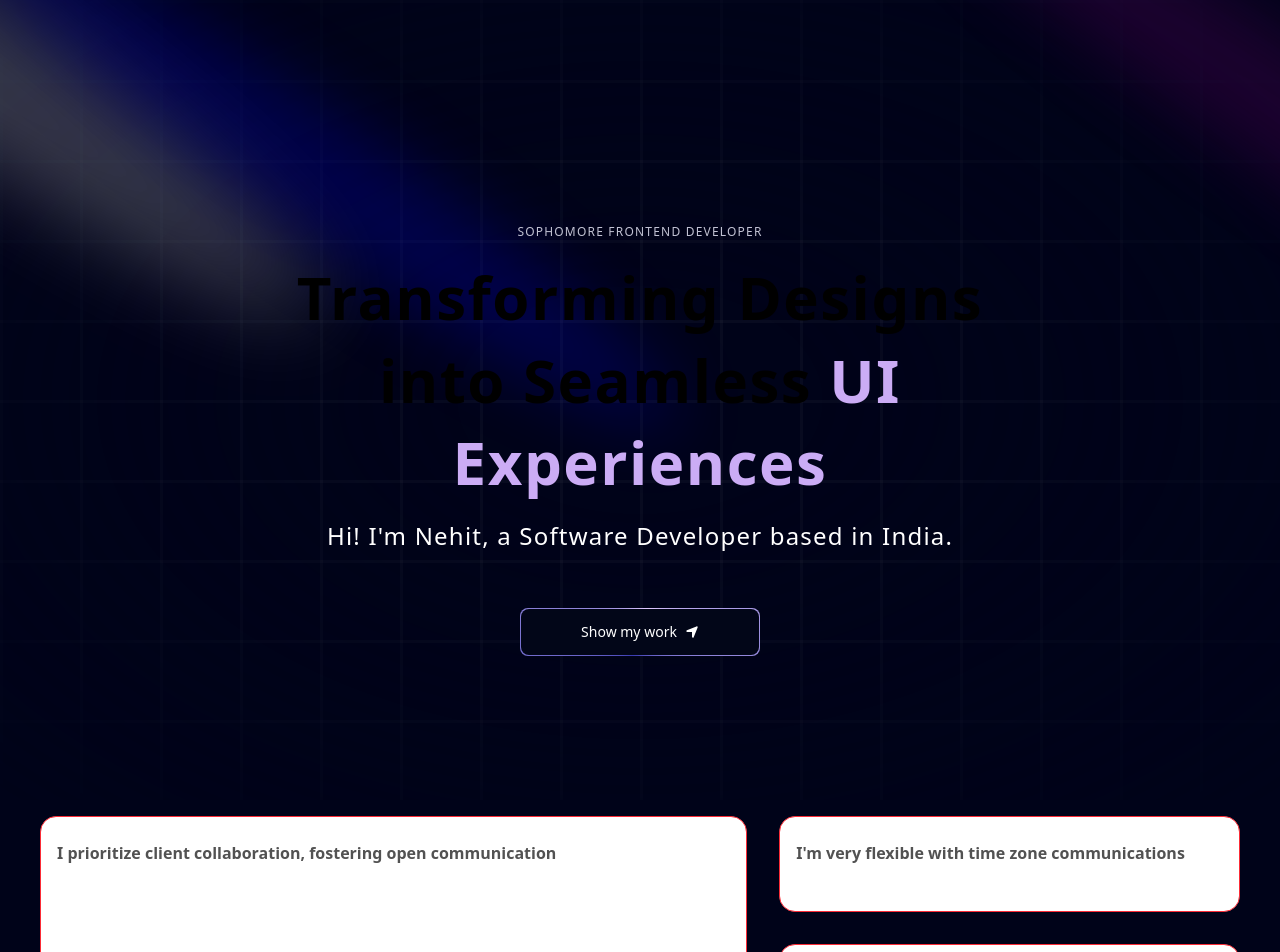
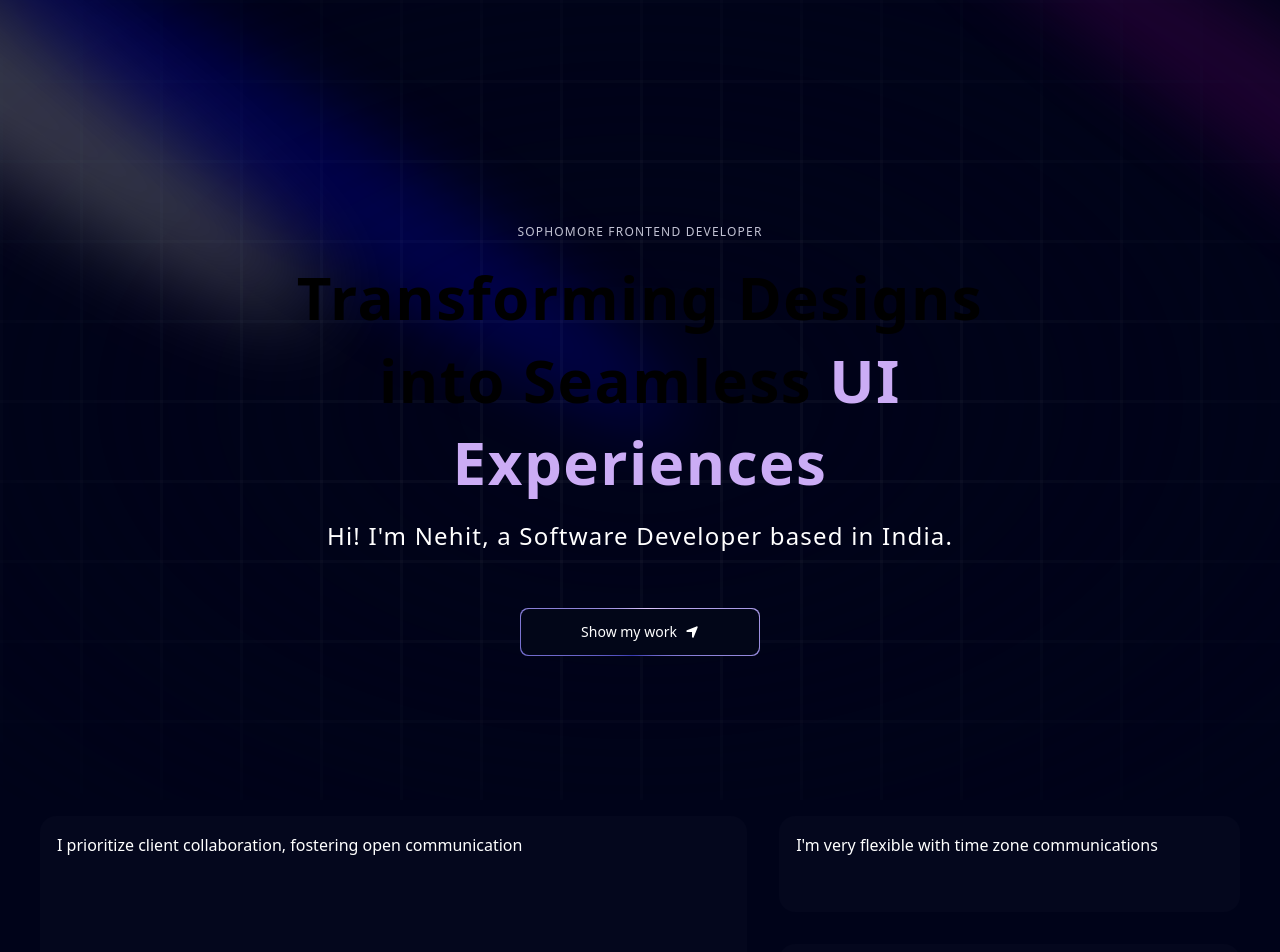
Before and after one commit to NehitPahuja/mini-portfolio, a Next.js app: page / in a window 1280 px wide. Shown: the top 952 px of the page. Built offline with nearby package versions, Linux system fonts and the light colour scheme.

Commit message:
05/02/26-01:18:55

```diff
--- a/components/Grid.tsx
+++ b/components/Grid.tsx
@@ -5,14 +5,19 @@ import { gridItems } from "@/data";
 const Grid = () => {
     return (
         <section id="about">
-            <BentoGrid>
-                {gridItems.map((item) => (
+            <BentoGrid className="w-full py20">
+                {gridItems.map(({ id, title, description, className, imgClassName, titleClassName, img, spareImg }) => (
                     <BentoGridItem
-                        id={item.id}
-                        key={item.id}
-                        title={item.title}
-                        description={item.description}
-                        className={item.className}
+                        id={id}
+                        key={id}
+                        title={title}
+                        description={description}
+                        className={className}
+                        imgClassName={imgClassName}
+                        titleClassName={titleClassName}
+                        img={img}
+                        spareImg={spareImg}
+
                     />
                 ))}
             </BentoGrid>
--- a/components/ui/FloatingNav.tsx
+++ b/components/ui/FloatingNav.tsx
@@ -16,7 +16,7 @@ export const FloatingNav = ({
   navItems: {
     name: string;
     link: string;
-    icon?: JSX.Element;
+    icon?: React.ReactNode;
   }[];
   className?: string;
 }) => {
@@ -72,11 +72,8 @@ export const FloatingNav = ({
             <span className="hidden sm:block text-sm">{navItem.name}</span>
           </a>
         ))}
-        <button className="border text-sm font-medium relative border-neutral-200 dark:border-white/[0.2] text-black dark:text-white px-4 py-2 rounded-full">
-          <span>Login</span>
-          <span className="absolute inset-x-0 w-1/2 mx-auto -bottom-px bg-gradient-to-r from-transparent via-blue-500 to-transparent  h-px" />
-        </button>
+        <span className="absolute inset-x-0 w-1/2 mx-auto -bottom-px bg-gradient-to-r from-transparent via-blue-500 to-transparent  h-px" />
       </motion.div>
-    </AnimatePresence>
+    </AnimatePresence >
   );
 };
--- a/components/ui/bento-grid.tsx
+++ b/components/ui/bento-grid.tsx
@@ -23,34 +23,40 @@ export const BentoGridItem = ({
   className,
   title,
   description,
-  header,
-  icon,
   id,
+  imgClassName,
+  titleClassName,
+  img,
+  spareImg,
+
 }: {
   className?: string;
   title?: string | React.ReactNode;
   description?: string | React.ReactNode;
-  header?: React.ReactNode;
-  icon?: React.ReactNode;
+  imgClassName?: string;
+  titleClassName?: string;
+  img?: string;
+  spareImg?: string;
   id?: number;
 }) => {
   return (
     <div
       className={cn(
-        "row-span-1 relative rounded-2xl group/bento hover:shadow-xl transition duration-200 shadow-input dark: shadow-none p-4 dark:bg-black dark:border-white/[0.2] bg-white border border-transparent justify-between flex flex-col space-y-4 border-red-500",
+        "row-span-1 relative rounded-2xl group/bento hover:shadow-xl transition duration-200 shadow-input dark: shadow-none p-4 dark:bg-black dark:border-white/[0.2] bg-white border border-transparent justify-between flex flex-col space-y-4",
         className,
       )}
+      style={{
+        background: "rgb(4,7,29)",
+        backgroundColor:
+          "linear-gradient(90deg, rgba(4,7,29,1) 0%, rgba(12,14,35,1) 100%)",
+      }}
     >
-      {header}
-      <div className="transition duration-200 group-hover/bento:translate-x-2">
-        {icon}
-        <div className="mt-2 mb-2 font-sans font-bold text-neutral-600 dark:text-neutral-200">
-          {title}
-        </div>
+      <div className={`${id === 6 && "flex justify-center"} h-full`}>
+        {title}
         <div className="font-sans text-xs font-normal text-neutral-600 dark:text-neutral-300">
           {description}
         </div>
       </div>
-    </div>
+    </div >
   );
 };
```
